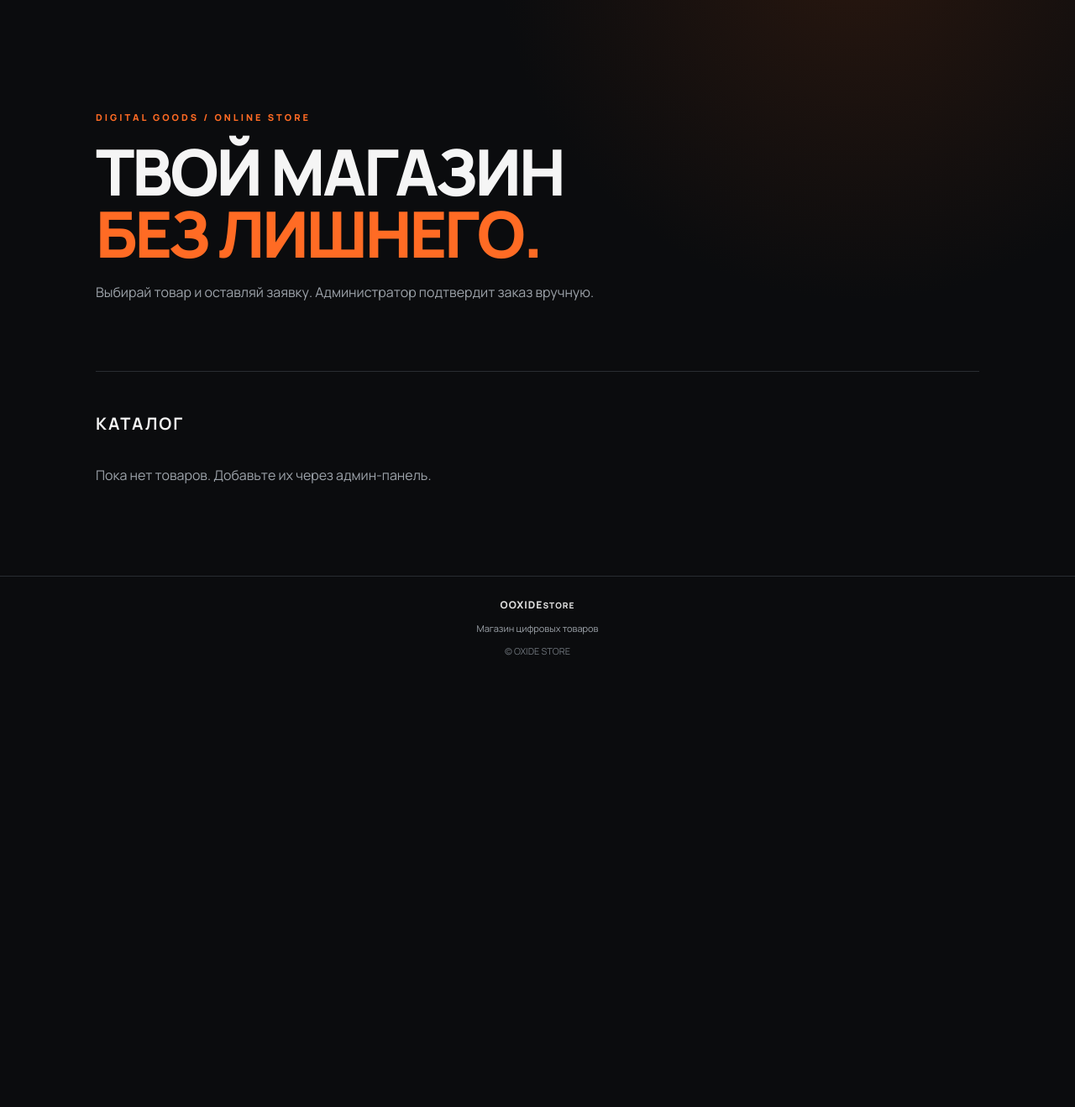
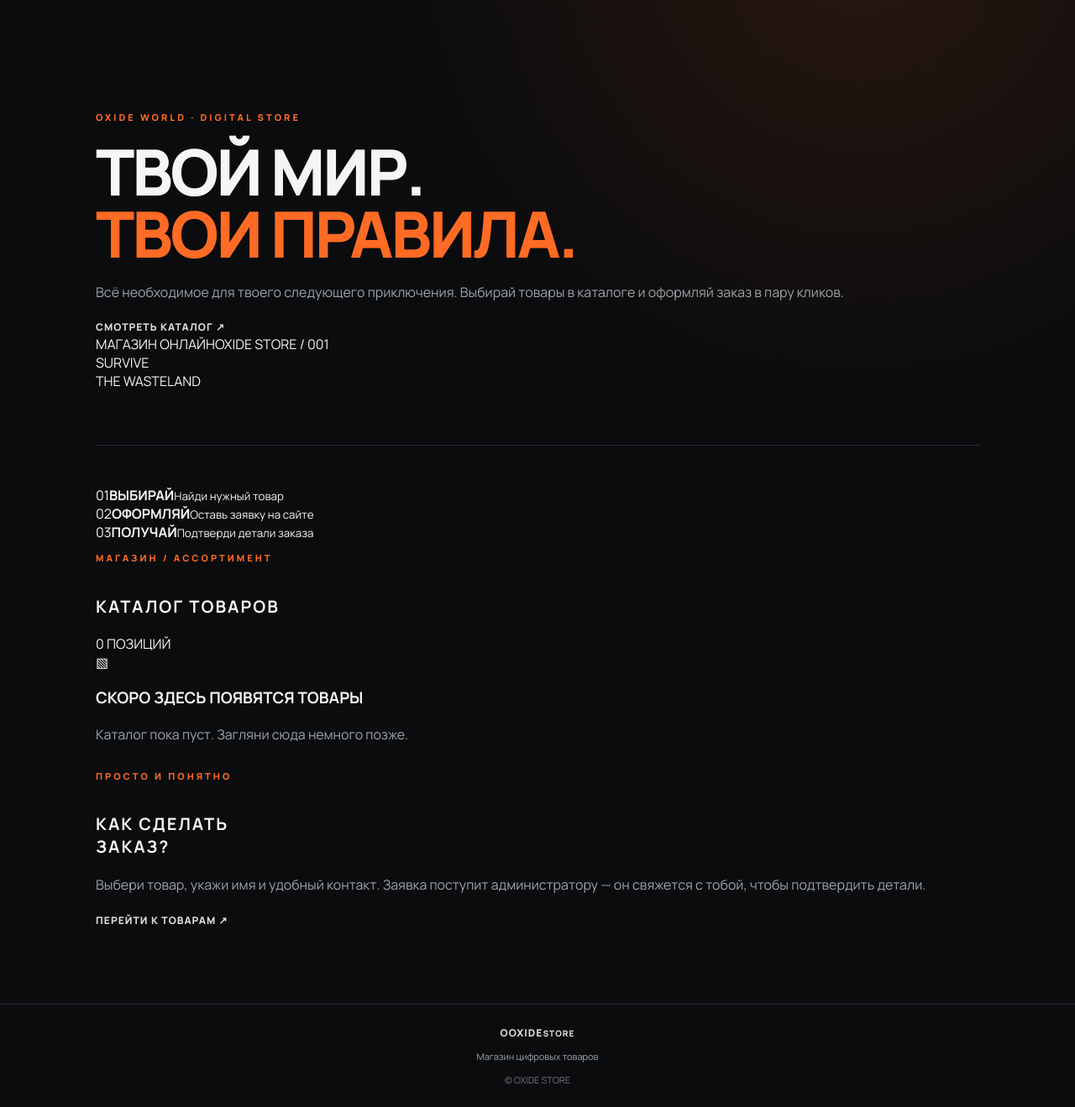
Before and after one commit to banerka67-ai/oxide-store, a Flask app: page / in a window 1280 px wide. Shown: the part 76-1395 px from the top of the page at 84% size. Before the commit the page ends 857 px from the top, so only its background shows below. Run offline with Flask 3, Linux system fonts and the light colour scheme; data that the repository does not hold is empty.

Commit message:
Build post-apocalyptic OXIDE STORE homepage

```diff
--- a/WEBSITE/templates/index.html
+++ b/WEBSITE/templates/index.html
@@ -1 +1,37 @@
-{% extends 'base.html' %}{% block content %}<section class="hero"><p class="eyebrow">DIGITAL GOODS / ONLINE STORE</p><h1>ТВОЙ МАГАЗИН<br><span>БЕЗ ЛИШНЕГО.</span></h1><p class="muted">Выбирай товар и оставляй заявку. Администратор подтвердит заказ вручную.</p></section><h2>КАТАЛОГ</h2><section class="products">{% for p in products %}<article class="product"><div class="tag">DIGITAL ITEM</div><h3>{{p.name}}</h3><p>{{p.description}}</p><div class="price">{{'%.2f'|format(p.price)}} ₽</div><form action="{{url_for('order',pid=p.id)}}" method="post"><input name="customer" placeholder="Ваше имя" required><input name="contact" placeholder="Telegram @username или контакт" required><button>ОСТАВИТЬ ЗАЯВКУ</button></form></article>{% else %}<p class="muted">Пока нет товаров. Добавьте их через админ-панель.</p>{% endfor %}</section>{% endblock %}
+{% extends 'base.html' %}
+{% block content %}
+<section class="hero">
+  <div class="hero-shade"></div>
+  <div class="hero-content">
+    <p class="eyebrow"><span class="eyebrow-dot"></span> OXIDE WORLD · DIGITAL STORE</p>
+    <h1>ТВОЙ МИР.<br><span>ТВОИ ПРАВИЛА.</span></h1>
+    <p class="hero-copy">Всё необходимое для твоего следующего приключения. Выбирай товары в каталоге и оформляй заказ в пару кликов.</p>
+    <a class="primary-button" href="#catalog">СМОТРЕТЬ КАТАЛОГ <span>↗</span></a>
+    <div class="hero-meta"><span><i></i> МАГАЗИН ОНЛАЙН</span><span>OXIDE STORE / 001</span></div>
+  </div>
+  <div class="hero-corner">SURVIVE<br>THE WASTELAND</div>
+</section>
+
+<section class="intro-strip">
+  <div><span class="strip-number">01</span><span><b>ВЫБИРАЙ</b><small>Найди нужный товар</small></span></div>
+  <div><span class="strip-number">02</span><span><b>ОФОРМЛЯЙ</b><small>Оставь заявку на сайте</small></span></div>
+  <div><span class="strip-number">03</span><span><b>ПОЛУЧАЙ</b><small>Подтверди детали заказа</small></span></div>
+</section>
+
+<section class="catalog-section" id="catalog">
+  <div class="section-heading"><div><p class="eyebrow">МАГАЗИН / АССОРТИМЕНТ</p><h2>КАТАЛОГ <span>ТОВАРОВ</span></h2></div><span class="catalog-count">{{ products|length }} ПОЗИЦИЙ</span></div>
+  <section class="products">
+    {% for p in products %}
+    <article class="product">
+      <div class="product-art"><span class="product-art-label">OXIDE / ITEM {{ '%03d'|format(loop.index) }}</span><span class="product-art-symbol">O</span><span class="product-art-bottom">DIGITAL GOODS</span></div>
+      <div class="product-info"><div class="product-category">ЦИФРОВОЙ ТОВАР</div><h3>{{p.name}}</h3><p class="product-description">{{p.description}}</p><div class="product-buy"><strong>{{'%.2f'|format(p.price)}} <small>₽</small></strong><a class="buy-link" href="#order-{{p.id}}">КУПИТЬ <span>↗</span></a></div>
+      <form class="order-form" id="order-{{p.id}}" action="{{url_for('order',pid=p.id)}}" method="post"><label>Оформление заявки</label><input name="customer" placeholder="Ваше имя" required><input name="contact" placeholder="Telegram @username или контакт" required><button type="submit">ОСТАВИТЬ ЗАЯВКУ <span>→</span></button></form></div>
+    </article>
+    {% else %}
+    <div class="empty-state"><div class="empty-icon">▧</div><h3>СКОРО ЗДЕСЬ ПОЯВЯТСЯ ТОВАРЫ</h3><p>Каталог пока пуст. Загляни сюда немного позже.</p></div>
+    {% endfor %}
+  </section>
+</section>
+
+<section class="order-info" id="how-to-order"><div><p class="eyebrow">ПРОСТО И ПОНЯТНО</p><h2>КАК СДЕЛАТЬ<br><span>ЗАКАЗ?</span></h2></div><p>Выбери товар, укажи имя и удобный контакт. Заявка поступит администратору — он свяжется с тобой, чтобы подтвердить детали.</p><a class="outline-button" href="#catalog">ПЕРЕЙТИ К ТОВАРАМ ↗</a></section>
+{% endblock %}
```
